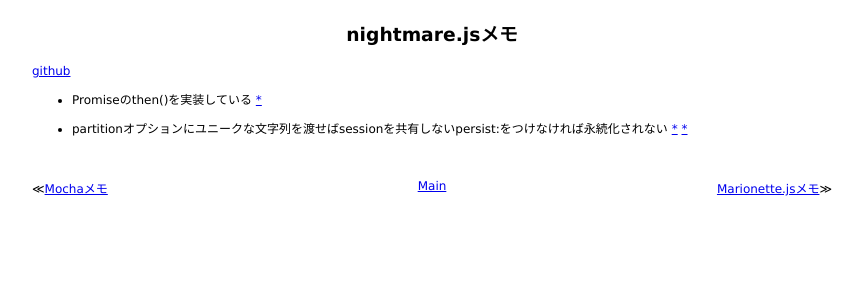
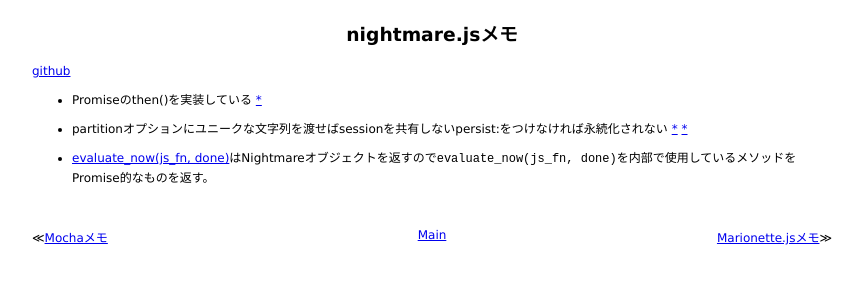
Before and after one commit to 38elements/38elements.github.com, a Jekyll site: the page built from _posts/2016-09-23-nightmarejs.md, in a window 1280 px wide. Shown: the top 300 px of the page, without its empty margins (208-1071 px from the left). Built offline with Jekyll 4.4.1, drawn with Linux system fonts in a browser that asks for light colours.

Commit message:
Update 2016-09-23-nightmarejs.md

```diff
--- a/_posts/2016-09-23-nightmarejs.md
+++ b/_posts/2016-09-23-nightmarejs.md
@@ -7,3 +7,5 @@ title: nightmare.jsメモ
 * Promiseのthen()を実装している [\*](https://github.com/segmentio/nightmare/blob/1aac3062153131391f853d24b1f74e191ed01451/lib/nightmare.js#L430-L440)
 
 * partitionオプションにユニークな文字列を渡せばsessionを共有しないpersist:をつけなければ永続化されない [\*](https://github.com/segmentio/nightmare#nightmareoptions)  [\*](https://github.com/electron/electron/blob/master/docs/api/browser-window.md#new-browserwindowoptions)
+
+* [evaluate_now(js_fn, done)](https://github.com/segmentio/nightmare/blob/1aac3062153131391f853d24b1f74e191ed01451/lib/nightmare.js#L349)はNightmareオブジェクトを返すので`evaluate_now(js_fn, done)`を内部で使用しているメソッドをPromise的なものを返す。
```
